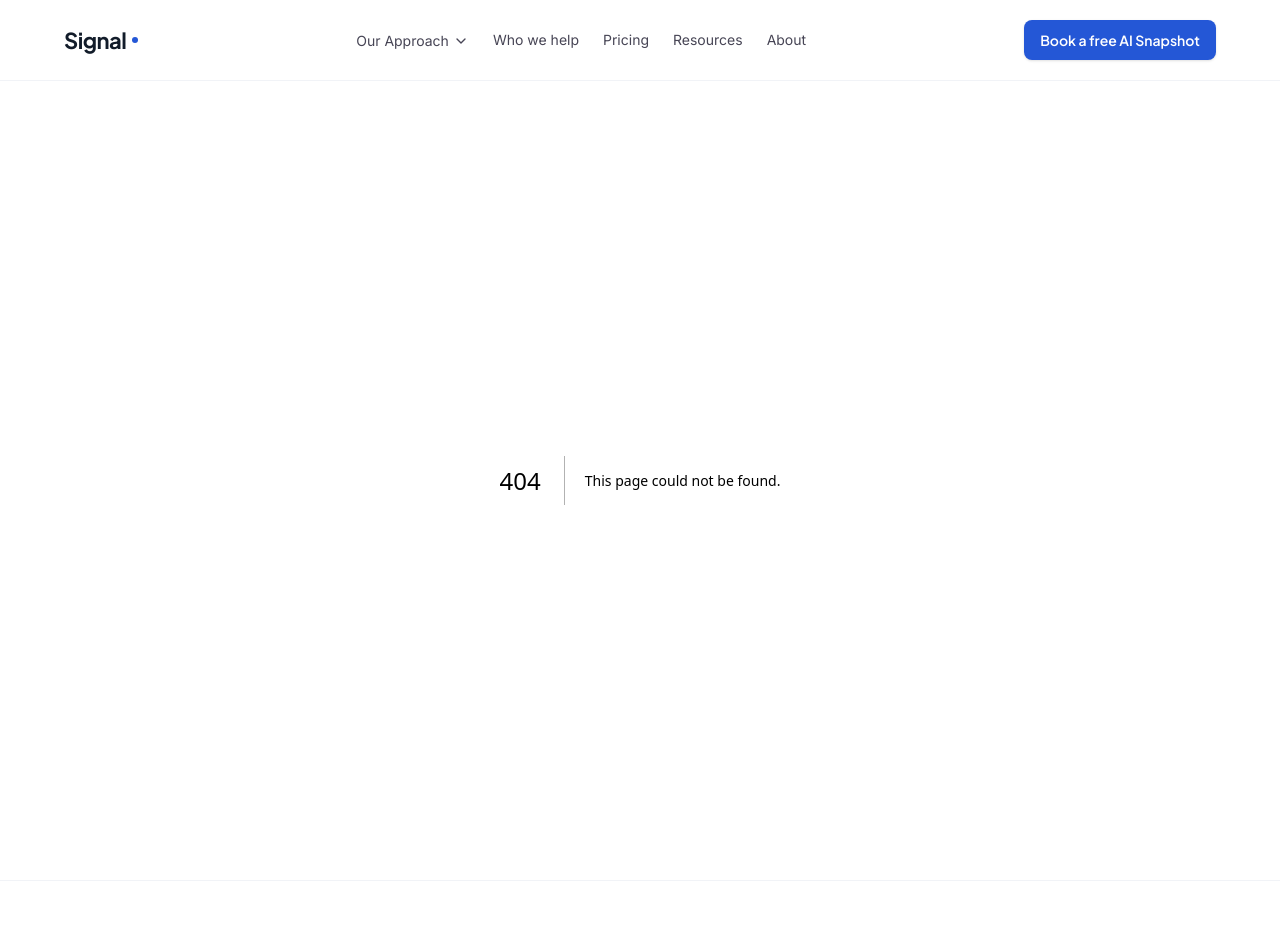
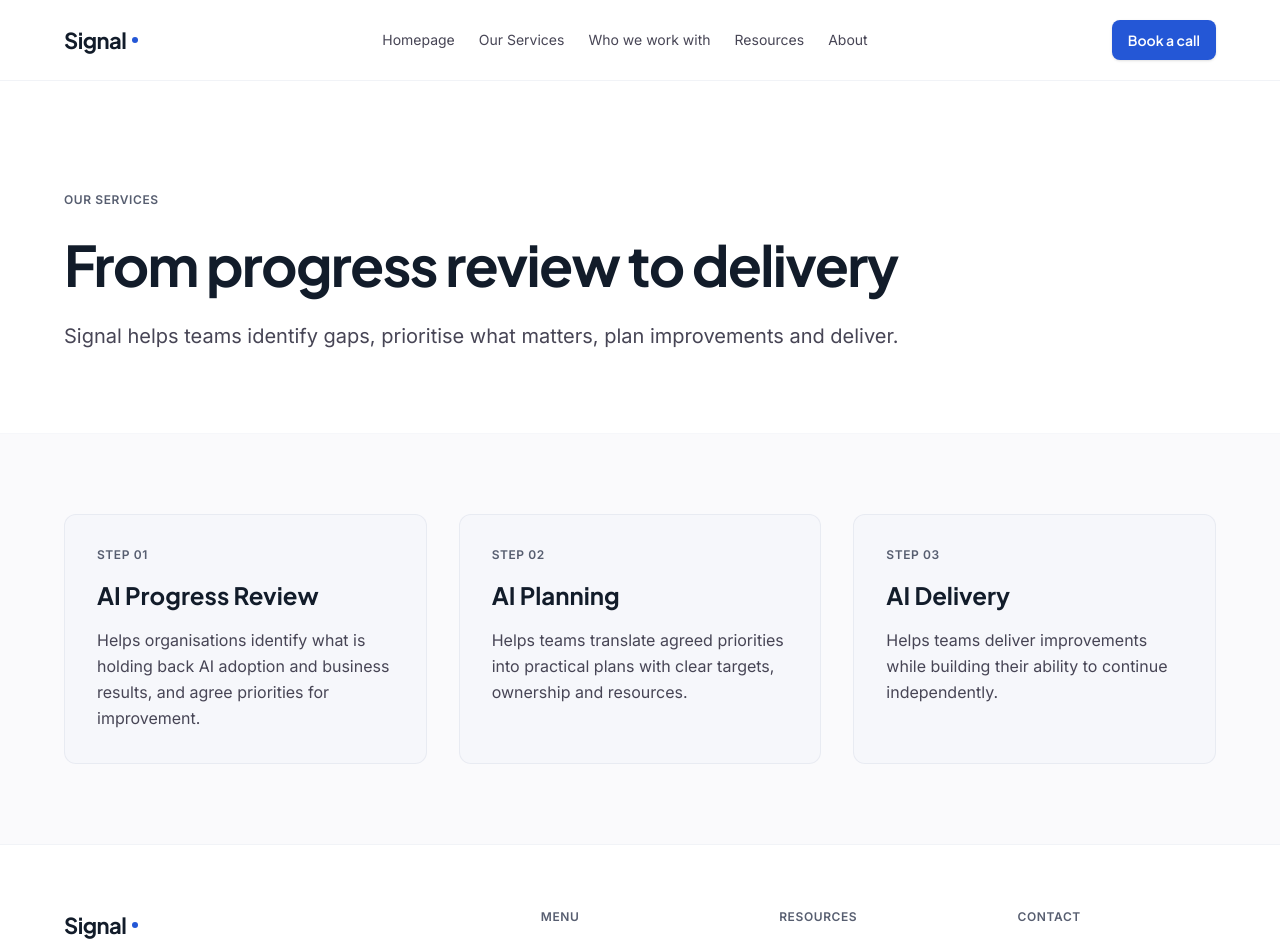
Before and after one commit to signalaibpi/signal-website, a Next.js app: page /services in a window 1280 px wide. Before the commit this address had no page. Shown: the top 946 px of the page. Built offline with nearby package versions, Linux system fonts and the light colour scheme.

Commit message:
Update navigation and business AI dashboard route

```diff
--- a/app/ai-progress-review/page.tsx
+++ b/app/ai-progress-review/page.tsx
@@ -1,20 +1,5 @@
-import type { Metadata } from "next";
-import { Hero } from "@/components/ai-progress-review/Hero";
-import { WhyItApplies } from "@/components/ai-progress-review/WhyItApplies";
-import { DimensionsGrid } from "@/components/ai-progress-review/DimensionsGrid";
+import { redirect } from "next/navigation";
 
-export const metadata: Metadata = {
-  title: "Business AI Diagnostic — Signal",
-  description:
-    "The Business AI Diagnostic builds an evidence-based assessment of your organisation's AI progress, identifies what is holding it back most and sets clear priorities for improvement.",
-};
-
-export default function BusinessAiDiagnosticPage() {
-  return (
-    <>
-      <Hero />
-      <WhyItApplies />
-      <DimensionsGrid />
-    </>
-  );
+export default function LegacyAiProgressReviewPage() {
+  redirect("/business-ai-dashboard");
 }
--- /dev/null
+++ b/app/business-ai-dashboard/page.tsx
@@ -0,0 +1,20 @@
+import type { Metadata } from "next";
+import { Hero } from "@/components/ai-progress-review/Hero";
+import { WhyItApplies } from "@/components/ai-progress-review/WhyItApplies";
+import { DimensionsGrid } from "@/components/ai-progress-review/DimensionsGrid";
+
+export const metadata: Metadata = {
+  title: "Business AI Diagnostic — Signal",
+  description:
+    "The Business AI Diagnostic builds an evidence-based assessment of your organisation's AI progress, identifies what is holding it back most and sets clear priorities for improvement.",
+};
+
+export default function BusinessAiDashboardPage() {
+  return (
+    <>
+      <Hero />
+      <WhyItApplies />
+      <DimensionsGrid />
+    </>
+  );
+}
--- /dev/null
+++ b/app/services/page.tsx
@@ -0,0 +1,72 @@
+import type { Metadata } from "next";
+
+export const metadata: Metadata = {
+  title: "Our Services — Signal",
+  description:
+    "Signal helps organisations review AI progress, plan improvements and deliver better business results with AI.",
+};
+
+const SERVICES = [
+  {
+    id: "ai-progress-review",
+    title: "AI Progress Review",
+    description:
+      "Helps organisations identify what is holding back AI adoption and business results, and agree priorities for improvement.",
+  },
+  {
+    id: "ai-planning",
+    title: "AI Planning",
+    description:
+      "Helps teams translate agreed priorities into practical plans with clear targets, ownership and resources.",
+  },
+  {
+    id: "ai-delivery",
+    title: "AI Delivery",
+    description:
+      "Helps teams deliver improvements while building their ability to continue independently.",
+  },
+];
+
+export default function ServicesPage() {
+  return (
+    <>
+      <section className="w-full bg-surface-container-lowest border-b border-outline-variant/20">
+        <div className="max-w-[1280px] mx-auto px-5 md:px-10 lg:px-16 pt-20 pb-16 sm:pt-28 sm:pb-20">
+          <div className="max-w-5xl flex flex-col gap-6">
+            <span className="font-body text-xs uppercase tracking-wider text-secondary font-semibold">
+              Our services
+            </span>
+            <h1 className="font-display text-[36px] leading-[44px] sm:text-[56px] sm:leading-[64px] tracking-[-0.03em] text-on-surface font-bold">
+              From progress review to delivery
+            </h1>
+            <p className="font-body text-xl leading-relaxed text-on-surface-variant">
+              Signal helps teams identify gaps, prioritise what matters, plan
+              improvements and deliver.
+            </p>
+          </div>
+        </div>
+      </section>
+      <section aria-label="Signal services" className="w-full bg-surface py-16 sm:py-20">
+        <div className="max-w-[1280px] mx-auto px-5 md:px-10 lg:px-16 grid grid-cols-1 md:grid-cols-3 gap-8">
+          {SERVICES.map((service, index) => (
+            <article
+              id={service.id}
+              key={service.id}
+              className="scroll-mt-24 bg-surface-container-low rounded-xl p-6 sm:p-8 border border-outline-variant/40 flex flex-col gap-4"
+            >
+              <span className="font-body text-xs uppercase tracking-wider text-secondary font-bold">
+                Step {String(index + 1).padStart(2, "0")}
+              </span>
+              <h2 className="font-display text-2xl text-on-surface font-bold">
+                {service.title}
+              </h2>
+              <p className="font-body text-base leading-relaxed text-on-surface-variant">
+                {service.description}
+              </p>
+            </article>
+          ))}
+        </div>
+      </section>
+    </>
+  );
+}
--- a/components/Footer.tsx
+++ b/components/Footer.tsx
@@ -1,22 +1,17 @@
 const MENU_LINKS = [
-  { label: "Homepage", href: "#" },
-  { label: "AI Progress Review", href: "/ai-progress-review" },
-  { label: "Who we help", href: "/who-we-help" },
-  { label: "Pricing", href: "#" },
+  { label: "Homepage", href: "/" },
+  { label: "Our Services", href: "/services" },
+  { label: "Who we work with", href: "/who-we-help" },
   { label: "Resources", href: "#" },
   { label: "About", href: "#" },
 ];
 
 const RESOURCE_LINKS = [
+  { label: "Business AI Diagnostic", href: "/business-ai-dashboard" },
   { label: "Sample Business AI Diagnostic", href: "#" },
-  { label: "LinkedIn", href: "#" },
 ];
 
-const LEGAL_LINKS = [
-  { label: "Privacy", href: "#" },
-  { label: "Platform T&Cs", href: "#" },
-  { label: "Contact us", href: "#" },
-];
+const CONTACT_LINKS = [{ label: "Contact us", href: "#" }];
 
 function FooterColumn({
   heading,
@@ -64,7 +59,7 @@ export function Footer() {
           </div>
           <FooterColumn heading="Menu" links={MENU_LINKS} />
           <FooterColumn heading="Resources" links={RESOURCE_LINKS} />
-          <FooterColumn heading="Legal" links={LEGAL_LINKS} />
+          <FooterColumn heading="Contact" links={CONTACT_LINKS} />
         </div>
         <div className="pt-6">
           <span className="font-body text-sm text-on-surface-variant">
--- a/components/Header.tsx
+++ b/components/Header.tsx
@@ -2,21 +2,18 @@
 
 import Link from "next/link";
 import { useEffect, useRef, useState } from "react";
-import { SERVICE_LINKS } from "@/lib/services";
 
 const NAV_LINKS = [
-  { label: "Who we help", href: "/who-we-help" },
-  { label: "Pricing", href: "#" },
+  { label: "Homepage", href: "/" },
+  { label: "Our Services", href: "/services" },
+  { label: "Who we work with", href: "/who-we-help" },
   { label: "Resources", href: "#" },
   { label: "About", href: "#" },
 ];
 
 export function Header() {
   const [menuOpen, setMenuOpen] = useState(false);
-  const [servicesOpen, setServicesOpen] = useState(false);
   const menuButtonRef = useRef<HTMLButtonElement>(null);
-  const servicesRef = useRef<HTMLDivElement>(null);
-  const servicesButtonRef = useRef<HTMLButtonElement>(null);
 
   useEffect(() => {
     if (!menuOpen) return;
@@ -32,34 +29,6 @@ export function Header() {
     return () => window.removeEventListener("keydown", closeOnEscape);
   }, [menuOpen]);
 
-  useEffect(() => {
-    if (!servicesOpen) return;
-
-    function closeOnEscape(event: KeyboardEvent) {
-      if (event.key === "Escape") {
-        setServicesOpen(false);
-        servicesButtonRef.current?.focus();
-      }
-    }
-
-    // Closes on a click or tap anywhere outside the drop-down, and when
-    // keyboard focus moves out of it.
-    function closeOnOutside(event: Event) {
-      if (!servicesRef.current?.contains(event.target as Node)) {
-        setServicesOpen(false);
-      }
-    }
-
-    window.addEventListener("keydown", closeOnEscape);
-    document.addEventListener("pointerdown", closeOnOutside);
-    document.addEventListener("focusin", closeOnOutside);
-    return () => {
-      window.removeEventListener("keydown", closeOnEscape);
-      document.removeEventListener("pointerdown", closeOnOutside);
-      document.removeEventListener("focusin", closeOnOutside);
-    };
-  }, [servicesOpen]);
-
   return (
     <header className="fixed top-0 w-full z-50 bg-surface-container-lowest/90 backdrop-blur-xl border-b border-outline-variant/30">
       <div className="h-20 max-w-[1280px] mx-auto px-5 md:px-10 lg:px-16 flex items-center justify-between gap-4">
@@ -70,37 +39,6 @@ export function Header() {
           <span className="w-1.5 h-1.5 rounded-full bg-primary inline-block" />
         </Link>
         <nav aria-label="Main navigation" className="hidden lg:flex items-center gap-6">
-          <div ref={servicesRef} className="relative">
-            <button
-              ref={servicesButtonRef}
-              type="button"
-              className="inline-flex items-center gap-1 rounded-sm font-body text-sm text-on-surface-variant hover:text-on-surface transition-colors focus-visible:outline-2 focus-visible:outline-offset-4 focus-visible:outline-primary"
-              aria-expanded={servicesOpen}
-              aria-controls="services-menu"
-              onClick={() => setServicesOpen((open) => !open)}
-            >
-              Our Approach
-              <svg aria-hidden="true" viewBox="0 0 24 24" fill="none" className={`size-4 transition-transform ${servicesOpen ? "rotate-180" : ""}`} stroke="currentColor" strokeWidth="2" strokeLinecap="round" strokeLinejoin="round">
-                <path d="M6 9l6 6 6-6" />
-              </svg>
-            </button>
-            <div
-              id="services-menu"
-              hidden={!servicesOpen}
-              className="absolute left-0 top-full mt-3 min-w-[240px] rounded-xl border border-outline-variant/40 bg-surface-container-lowest p-2 shadow-lg"
-            >
-              {SERVICE_LINKS.map((link) => (
-                <a
-                  key={link.label}
-                  className="block rounded-lg px-3 py-2.5 font-body text-sm text-on-surface-variant hover:bg-surface-container-low hover:text-on-surface focus-visible:outline-2 focus-visible:outline-primary"
-                  href={link.href}
-                  onClick={() => setServicesOpen(false)}
-                >
-                  {link.label}
-                </a>
-              ))}
-            </div>
-          </div>
           {NAV_LINKS.map((link) => (
             <a
               key={link.label}
@@ -115,7 +53,7 @@ export function Header() {
           className="hidden lg:inline-flex items-center justify-center rounded-lg bg-primary hover:bg-primary-hover px-4 py-2.5 font-display text-sm font-semibold text-white transition-colors shadow-sm"
           href="#"
         >
-          Book a free AI Snapshot
+          Book a call
         </a>
         <button
           ref={menuButtonRef}
@@ -144,19 +82,6 @@ export function Header() {
         className="lg:hidden absolute inset-x-0 top-full border-b border-outline-variant/30 bg-surface-container-lowest shadow-lg"
       >
         <div className="max-w-[1280px] mx-auto px-5 md:px-10 py-3 flex flex-col">
-          <span className="px-3 pt-3 pb-1 font-body text-xs uppercase tracking-wider text-secondary font-semibold">
-            Our Approach
-          </span>
-          {SERVICE_LINKS.map((link) => (
-            <a
-              key={link.label}
-              className="block rounded-lg pl-6 pr-3 py-3 font-body text-base text-on-surface-variant hover:bg-surface-container-low hover:text-on-surface focus-visible:outline-2 focus-visible:outline-primary"
-              href={link.href}
-              onClick={() => setMenuOpen(false)}
-            >
-              {link.label}
-            </a>
-          ))}
           {NAV_LINKS.map((link) => (
             <a
               key={link.label}
@@ -167,6 +92,13 @@ export function Header() {
               {link.label}
             </a>
           ))}
+          <a
+            className="mt-2 inline-flex items-center justify-center rounded-lg bg-primary hover:bg-primary-hover px-4 py-3 font-display text-base font-semibold text-white transition-colors shadow-sm"
+            href="#"
+            onClick={() => setMenuOpen(false)}
+          >
+            Book a call
+          </a>
         </div>
       </nav>
     </header>
--- a/components/home/OurMethodology.tsx
+++ b/components/home/OurMethodology.tsx
@@ -19,7 +19,7 @@ export function OurMethodology() {
             </p>
             <a
               className="inline-flex items-center gap-2 font-display text-sm font-bold text-primary hover:text-primary-hover transition-colors w-fit"
-              href="#"
+              href="/business-ai-dashboard"
             >
               <span>Explore the Business AI Diagnostic</span>
               <ArrowRightIcon className="w-4 h-4" />
--- a/components/who-we-help/PrioritySectors.tsx
+++ b/components/who-we-help/PrioritySectors.tsx
@@ -66,9 +66,9 @@ function Sector({ sector, band }: { sector: PrioritySector; band: string }) {
               </ul>
               <Link
                 className="inline-flex items-center gap-2 font-display text-sm font-bold text-primary hover:text-primary-hover transition-colors w-fit"
-                href="/ai-progress-review"
+                href="/services#ai-progress-review"
               >
-                <span>Explore the diagnostic dimensions</span>
+                <span>Explore AI Progress Review</span>
                 <ArrowRightIcon className="w-4 h-4" />
               </Link>
             </div>
--- a/lib/services.ts
+++ b/lib/services.ts
@@ -1,8 +1,7 @@
-// Signal's three services, in the order they appear in the header's
-// "Our Approach" drop-down and the homepage Our approach section. Planning and
-// Delivery point to "#" until their pages are built.
+// Signal's three homepage service links. Planning and Delivery point to "#"
+// until their pages are built.
 export const SERVICE_LINKS = [
-  { label: "AI Progress Review", href: "/ai-progress-review" },
+  { label: "AI Progress Review", href: "/services#ai-progress-review" },
   { label: "Frontline AI Planning", href: "#" },
   { label: "Frontline AI Delivery", href: "#" },
 ];
```
Also changed, not shown: 1 other file (tests, documents, lock files or other folders).
